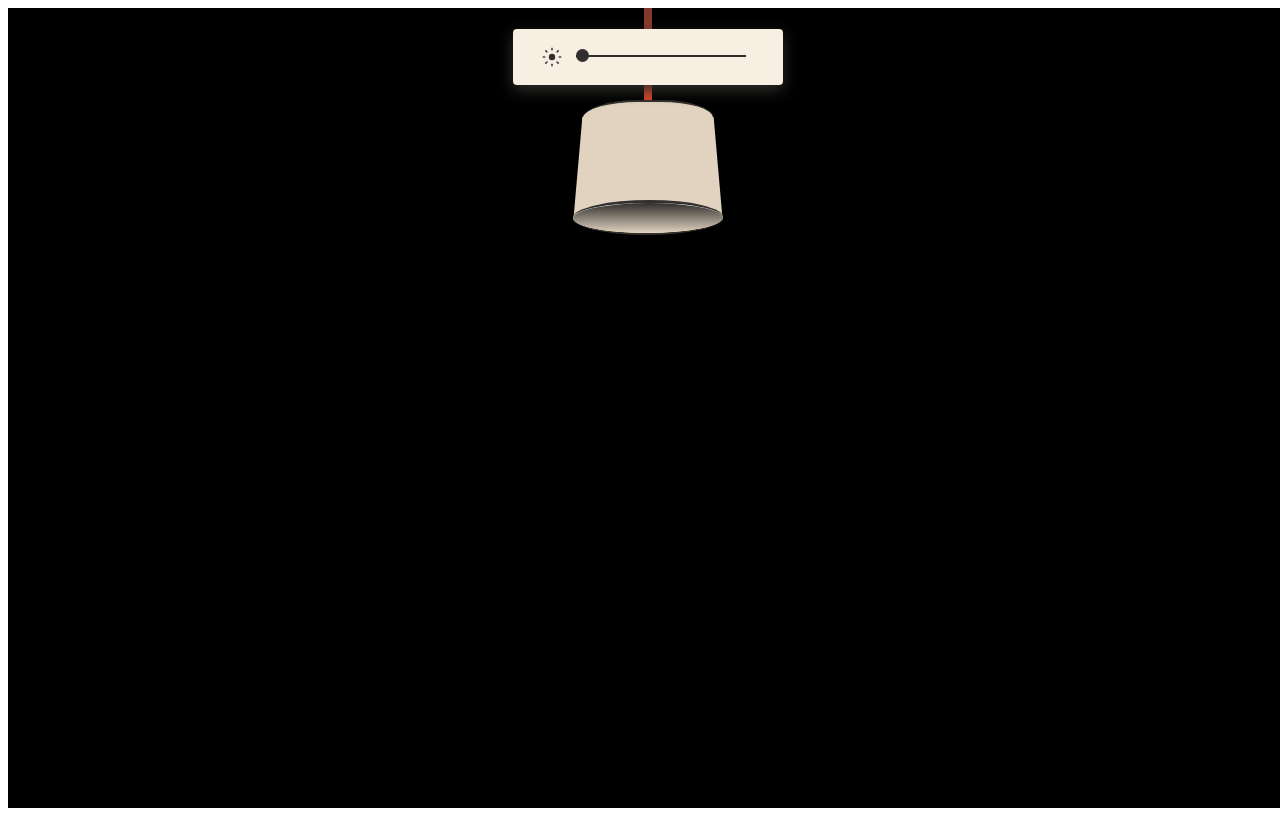
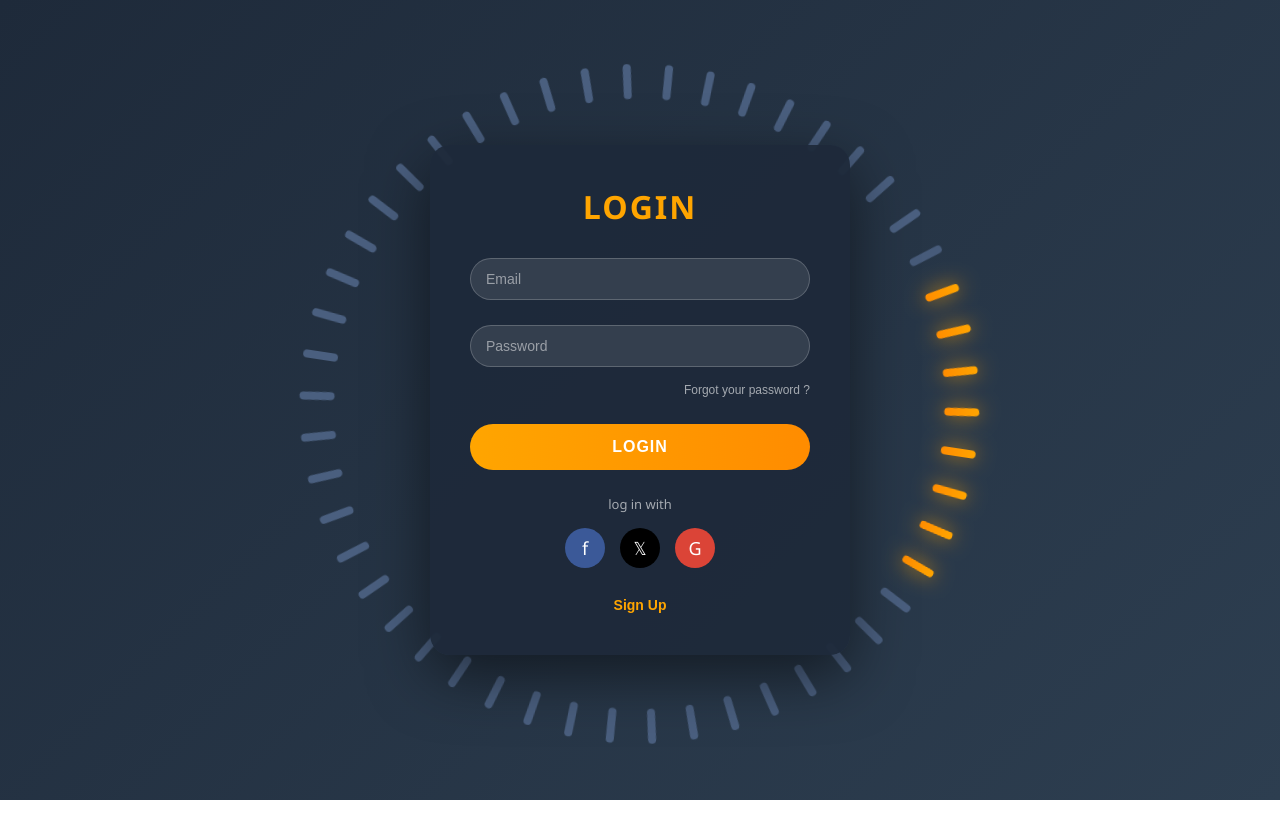
Before and after one commit to Avinash7500/rp-construction-tracker, a React (Vite) app: page /login in a window 1280 px wide. Built offline with nearby package versions, Linux system fonts and the light colour scheme; no server answers.

Commit message:
login page changed to circel

```diff
--- a/src/pages/Login.css
+++ b/src/pages/Login.css
@@ -1,425 +1,205 @@
 /* Login.css */
 
-:root {
-  --border-color: #31302E;
-  --shadow-color: #31302E;
-  --main-bg-color: #000;
-  --secondary-bg-color: #F8EEE2;
-  --lamp-light-color: #E2D3C1;
-  --lamp-dark-color: #E2D3C1;
-  --rope-color: #EF4629;
-  --icon-color: #31302E;
-  --lamp-width: 140px;
-  --lamp-height: 100px;
-  --lamp-top-height: 20px;
+* {
+  margin: 0;
+  padding: 0;
+  box-sizing: border-box;
 }
 
-.login-container {
-  box-sizing: border-box;
-  margin: 0;
-  padding: 0;
+.container {
+  font-family: 'Segoe UI', Tahoma, Geneva, Verdana, sans-serif;
+  background: linear-gradient(135deg, #1e2a3a 0%, #2d3e50 100%);
   display: flex;
-  flex-direction: column;
   justify-content: center;
   align-items: center;
-  background-color: var(--main-bg-color);
-  overflow: hidden;
   width: 100vw;
   height: 100vh;
-  font-family: Arial, sans-serif;
+  overflow: hidden;
+  position: relative;
 }
 
-/* Slider form - positioned above lamp */
-.slider-form {
-  margin: 0 0 2em 0;
-  width: 200px;
-  padding: 1.5em 2.2em;
-  border-radius: 4px;
-  background: var(--secondary-bg-color);
-  box-shadow: 0 5px 15px var(--shadow-color);
-  z-index: 10;
+.circle-container {
+  position: absolute;
+  width: 340px;
+  height: 340px;
+  animation: rotate 20s linear infinite;
 }
 
-.lamp-wrapper {
-  position: relative;
-  width: 100%;
-  justify-content: center;
-  display: flex;
-  margin-bottom: 2em;
+@keyframes rotate {
+  from { transform: rotate(0deg); }
+  to { transform: rotate(360deg); }
 }
 
-.lamp {
-  height: var(--lamp-height);
-  width: var(--lamp-width);
-  position: relative;
-  z-index: 2;
+.bar {
+  position: absolute;
+  width: 8px;
+  height: 35px;
+  background: #4a5f7f;
+  border-radius: 4px;
+  top: 0;
+  left: 50%;
+  transform-origin: center 170px;
+  transition: background 0.3s ease;
 }
 
-.lamp-part {
-  background-color: var(--lamp-dark-color);
-  transform: skewX(-5deg);
-  height: var(--lamp-height);
-  width: 60%;
-  position: absolute;
-  top: 0;
-  left: 0;
+.bar.active {
+  background: linear-gradient(180deg, #ffa500, #ff8c00);
+  box-shadow: 0 0 20px rgba(255, 165, 0, 0.8);
 }
 
-.lamp-part.-body.right {
-  transform: skewX(5deg);
-  left: auto;
-  right: 0;
+.login-box {
+  position: relative;
+  z-index: 10;
+  background: rgba(30, 42, 58, 0.95);
+  padding: 40px;
+  border-radius: 20px;
+  box-shadow: 0 20px 60px rgba(0, 0, 0, 0.5);
+  width: 420px;
 }
 
-.lamp-part.-top {
-  background: transparent;
-  position: absolute;
-  width: calc(var(--lamp-width) - 10px);
-  height: var(--lamp-top-height);
-  left: 6px;
-  top: -17px;
+h2 {
+  text-align: center;
+  color: #ffa500;
+  margin-bottom: 30px;
+  font-size: 32px;
+  font-weight: 600;
+  text-transform: uppercase;
+  letter-spacing: 2px;
 }
 
-.lamp-part.-top-part {
-  width: 50%;
-  height: var(--lamp-top-height);
-  left: 0;
-  top: 0;
-  transform: skewX(-5deg);
-  border-radius: 80% 0 0 0;
-  border-top: 2px solid var(--border-color);
-  border-bottom: none;
+.input-group {
+  position: relative;
+  margin-bottom: 25px;
 }
 
-.lamp-part.-top-part.right {
-  transform: skewX(5deg);
-  left: auto;
-  right: 1px;
-  border-radius: 0 80% 0 0;
+.input-group input {
+  width: 100%;
+  padding: 12px 40px 12px 15px;
+  background: rgba(255, 255, 255, 0.1);
+  border: 1px solid rgba(255, 255, 255, 0.2);
+  border-radius: 25px;
+  color: #fff;
+  font-size: 14px;
+  outline: none;
+  transition: all 0.3s ease;
 }
 
-.lamp-part.-bottom {
-  background: linear-gradient(#FFFFFA, #FDFFB2);
-  height: calc(var(--lamp-top-height) + 10px);
-  width: calc(var(--lamp-width) + 10px);
-  position: absolute;
-  top: auto;
-  bottom: -18px;
-  left: -5px;
-  border-radius: 50%;
-  border-top: 3px solid var(--border-color);
-  border-bottom: 2px solid var(--border-color);
+.input-group input:focus {
+  border-color: #ffa500;
+  box-shadow: 0 0 15px rgba(255, 165, 0, 0.3);
 }
 
-.lamp-part.-bottom:before {
-  content: "";
-  position: absolute;
-  left: 0;
-  top: 0;
-  background: linear-gradient(var(--border-color), var(--lamp-light-color));
-  border-radius: 50%;
-  width: 100%;
-  height: 100%;
-  opacity: 1;
+.input-group input::placeholder {
+  color: rgba(255, 255, 255, 0.5);
 }
 
-.blub {
+.input-icon {
   position: absolute;
-  width: calc(var(--lamp-width) - 20px);
-  height: calc(var(--lamp-height) - 20px);
-  top: calc(var(--lamp-top-height) - 10px);
-  left: calc(var(--lamp-top-height) - 10px);
-  border-radius: 5% 3% 38% 40%;
-  background-color: #FFFFFA;
-  -webkit-filter: blur(15px);
-  filter: blur(15px);
-  z-index: 2;
-  opacity: 0;
-  transition: all 300ms;
+  right: 15px;
+  top: 50%;
+  transform: translateY(-50%);
+  color: rgba(255, 255, 255, 0.5);
+  font-size: 16px;
 }
 
-.lamp-rope {
-  position: absolute;
-  width: 8px;
-  height: 200px;
-  background: linear-gradient(var(--border-color) 9%, var(--rope-color));
-  bottom: 100%;
-  margin: auto;
-}
-
-.wall-light-shadow {
-  background: linear-gradient(var(--lamp-light-color), var(--main-bg-color) 30%);
-  width: 80%;
-  height: 200vh;
-  position: absolute;
-  top: 150%;
-  left: auto;
-  border-radius: 50% 50% 0 0;
-  -webkit-filter: blur(5px);
-  filter: blur(5px);
-  z-index: -1;
-  opacity: 0;
-  transition: all 300ms;
-}
-
-/* Login form - positioned below lamp */
-.login-form {
-  margin-top: 50px;
-  width: 250px;
-  padding: 2em 2.2em;
-  border-radius: 8px;
-  background: #663300;
-  box-shadow: 0 5px 15px var(--shadow-color);
-  opacity: 0;
-  transition: all 300ms ease;
-  transform: translateY(20px);
-}
-
-.login-form h2 {
-  text-align: center;
-  color: #E2D3C1;
-  margin-bottom: 1.5em;
-  font-size: 1.5em;
-}
-
-.form-group {
-  margin-bottom: 1.2em;
-}
-
-.form-group label {
-  display: block;
-  margin-bottom: 0.5em;
-  color: #E2D3C1;
-  font-weight: bold;
-  font-size: 0.9em;
-}
-
-.form-group input {
-  width: 100%;
-  padding: 0.8em;
-  border: 1px solid var(--border-color);
-  border-radius: 4px;
-  font-size: 1em;
-  transition: border-color 300ms ease;
-  box-sizing: border-box;
-  background: #E2D3C1;
-}
-
-.form-group input:focus {
-  outline: none;
-  border-color: var(--rope-color);
+.forgot-password {
+  text-align: right;
+  margin-top: -15px;
+  margin-bottom: 25px;
 }
 
 .login-btn {
   width: 100%;
-  padding: 0.8em;
-  background: #E2D3C1;
-  color: #000;
+  padding: 14px;
+  background: linear-gradient(90deg, #ffa500, #ff8c00);
   border: none;
-  border-radius: 4px;
-  font-size: 1em;
-  font-weight: bold;
-  cursor: pointer;
-  transition: all 300ms ease;
+  border-radius: 25px;
+  color: #fff;
+  font-size: 16px;
+  font-weight: 600;
   text-transform: uppercase;
   letter-spacing: 1px;
+  cursor: pointer;
+  position: relative;
+  overflow: hidden;
+  transition: all 0.3s ease;
 }
 
 .login-btn:hover {
-  color: #E2D3C1;
-  background: #be5f00;
-  transform: translateY(-1px);
+  transform: translateY(-2px);
+  box-shadow: 0 10px 30px rgba(255, 165, 0, 0.5);
 }
 
-.icon {
-  width: 8px;
-  height: 8px;
-  display: inline-block;
+.login-btn::before {
+  content: '';
+  position: absolute;
+  top: 50%;
+  left: 50%;
+  width: 0;
+  height: 0;
+  border-radius: 50%;
+  background: rgba(255, 255, 255, 0.3);
+  transform: translate(-50%, -50%);
+  transition: width 0.6s ease, height 0.6s ease;
 }
 
-.sun {
-  background: var(--icon-color);
-  border-radius: 50%;
-  position: relative;
-  float: left;
-  transform: scale(0.8);
+.login-btn:active::before {
+  width: 300px;
+  height: 300px;
 }
 
-.ray {
-  background: var(--icon-color);
-  width: 2px;
-  height: 4px;
-  position: absolute;
-  left: 3px;
-  bottom: 12px;
-  transform-origin: 50% calc(100% + 8px);
-  border-radius: 50%;
+.social-login {
+  margin-top: 25px;
+  text-align: center;
 }
 
-.ray:nth-child(1) { transform: rotate(45deg); }
-.ray:nth-child(2) { transform: rotate(90deg); }
-.ray:nth-child(3) { transform: rotate(135deg); }
-.ray:nth-child(4) { transform: rotate(180deg); }
-.ray:nth-child(5) { transform: rotate(225deg); }
-.ray:nth-child(6) { transform: rotate(270deg); }
-.ray:nth-child(7) { transform: rotate(315deg); }
-.ray:nth-child(8) { transform: rotate(360deg); }
-
-input[type=range] {
-  -webkit-appearance: none;
-  width: calc(100% - 30px);
-  float: right;
+.social-login p {
+  color: rgba(255, 255, 255, 0.6);
+  font-size: 13px;
+  margin-bottom: 15px;
 }
 
-input[type=range]:focus {
-  outline: none;
+.social-icons {
+  display: flex;
+  justify-content: center;
+  gap: 15px;
 }
 
-input[type=range]::-webkit-slider-runnable-track {
-  width: 100%;
-  height: 2px;
+.social-icon {
+  width: 40px;
+  height: 40px;
+  border-radius: 50%;
+  display: flex;
+  justify-content: center;
+  align-items: center;
   cursor: pointer;
-  background: var(--icon-color);
+  transition: all 0.3s ease;
+  font-size: 18px;
+  color: #fff;
 }
 
-input[type=range]::-webkit-slider-thumb {
-  height: 13px;
-  width: 13px;
-  border-radius: 50%;
-  background: var(--icon-color);
-  cursor: pointer;
-  -webkit-appearance: none;
-  margin-top: -6px;
+.social-icon.facebook {
+  background: #3b5998;
 }
 
-input[type=range]:hover::-webkit-slider-thumb {
-  box-shadow: 0 0 5px var(--icon-color);
+.social-icon.twitter {
+  background: #000;
 }
 
-input[type=range]::-moz-range-track {
-  width: 100%;
-  height: 2px;
-  cursor: pointer;
-  background: var(--icon-color);
+.social-icon.google {
+  background: #db4437;
 }
 
-input[type=range]::-moz-range-thumb {
-  height: 13px;
-  width: 13px;
-  border-radius: 50%;
-  background: var(--icon-color);
-  cursor: pointer;
-  -webkit-appearance: none;
-  margin-top: -6px;
+.social-icon:hover {
+  transform: translateY(-5px) scale(1.1);
+  box-shadow: 0 10px 20px rgba(0, 0, 0, 0.3);
 }
 
-/* Light intensity states */
-.login-container[data-light^="1"] .blub, .login-container[data-light^="1"] .wall-light-shadow {
-  opacity: 0.1;
-}
-.login-container[data-light^="1"] .lamp-part.-bottom:before {
-  opacity: 0.9;
-}
-.login-container[data-light^="1"] .login-form {
-  opacity: 0.1;
-  transform: translateY(15px);
+.signup-link {
+  text-align: center;
+  margin-top: 25px;
 }
 
-.login-container[data-light^="2"] .blub, .login-container[data-light^="2"] .wall-light-shadow {
-  opacity: 0.2;
+.toggle-password {
+  cursor: pointer;
 }
-.login-container[data-light^="2"] .lamp-part.-bottom:before {
-  opacity: 0.8;
-}
-.login-container[data-light^="2"] .login-form {
-  opacity: 0.2;
-  transform: translateY(10px);
-}
-
-.login-container[data-light^="3"] .blub, .login-container[data-light^="3"] .wall-light-shadow {
-  opacity: 0.3;
-}
-.login-container[data-light^="3"] .lamp-part.-bottom:before {
-  opacity: 0.7;
-}
-.login-container[data-light^="3"] .login-form {
-  opacity: 0.3;
-  transform: translateY(8px);
-}
-
-.login-container[data-light^="4"] .blub, .login-container[data-light^="4"] .wall-light-shadow {
-  opacity: 0.4;
-}
-.login-container[data-light^="4"] .lamp-part.-bottom:before {
-  opacity: 0.6;
-}
-.login-container[data-light^="4"] .login-form {
-  opacity: 0.4;
-  transform: translateY(6px);
-}
-
-.login-container[data-light^="5"] .blub, .login-container[data-light^="5"] .wall-light-shadow {
-  opacity: 0.5;
-}
-.login-container[data-light^="5"] .lamp-part.-bottom:before {
-  opacity: 0.5;
-}
-.login-container[data-light^="5"] .login-form {
-  opacity: 0.5;
-  transform: translateY(4px);
-}
-
-.login-container[data-light^="6"] .blub, .login-container[data-light^="6"] .wall-light-shadow {
-  opacity: 0.6;
-}
-.login-container[data-light^="6"] .lamp-part.-bottom:before {
-  opacity: 0.4;
-}
-.login-container[data-light^="6"] .login-form {
-  opacity: 0.6;
-  transform: translateY(3px);
-}
-
-.login-container[data-light^="7"] .blub, .login-container[data-light^="7"] .wall-light-shadow {
-  opacity: 0.7;
-}
-.login-container[data-light^="7"] .lamp-part.-bottom:before {
-  opacity: 0.3;
-}
-.login-container[data-light^="7"] .login-form {
-  opacity: 0.7;
-  transform: translateY(2px);
-}
-
-.login-container[data-light^="8"] .blub, .login-container[data-light^="8"] .wall-light-shadow {
-  opacity: 0.8;
-}
-.login-container[data-light^="8"] .lamp-part.-bottom:before {
-  opacity: 0.2;
-}
-.login-container[data-light^="8"] .login-form {
-  opacity: 0.8;
-  transform: translateY(1px);
-}
-
-.login-container[data-light^="9"] .blub, .login-container[data-light^="9"] .wall-light-shadow {
-  opacity: 0.9;
-}
-.login-container[data-light^="9"] .lamp-part.-bottom:before {
-  opacity: 0.1;
-}
-.login-container[data-light^="9"] .login-form {
-  opacity: 0.9;
-  transform: translateY(0);
-}
-
-.login-container[data-light="10"] .blub, .login-container[data-light="10"] .wall-light-shadow {
-  opacity: 1;
-}
-.login-container[data-light="10"] .lamp-part.-bottom:before {
-  opacity: 0;
-}
-.login-container[data-light="10"] .login-form {
-  opacity: 1;
-  transform: translateY(0);
-}
--- a/src/pages/Login.jsx
+++ b/src/pages/Login.jsx
@@ -1,4 +1,4 @@
-import { useState } from "react";
+import { useState, useEffect, useRef } from "react";
 import { useNavigate } from "react-router-dom";
 
 import { auth, db } from "../firebase/firebaseConfig";
@@ -13,14 +13,15 @@ import { doc, getDoc, setDoc, serverTimestamp } from "firebase/firestore";
 import { showError } from "../utils/showError";
 import { showSuccess } from "../utils/showSuccess";
 
-import "./Login.css"; // Assuming you add the CSS below to Login.css
+import "./Login.css"; // Updated CSS below
 
 export default function Login() {
   const navigate = useNavigate();
+  const circleRef = useRef(null); // Ref for the circle container
 
   const [email, setEmail] = useState("");
   const [password, setPassword] = useState("");
-  const [light, setLight] = useState(0); // For slider
+  const [showPassword, setShowPassword] = useState(false); // New state for password toggle
 
   const [loadingLogin, setLoadingLogin] = useState(false);
   const [loadingCreateEngineer, setLoadingCreateEngineer] = useState(false);
@@ -139,95 +140,138 @@ export default function Login() {
     }
   };
 
+  // Toggle password visibility
+  const togglePassword = () => {
+    setShowPassword(!showPassword);
+  };
+
+  // Animate bars on mount
+  useEffect(() => {
+    const circleContainer = circleRef.current;
+    const numBars = 50;
+    let activeBars = 0;
+
+    // Create bars
+    for (let i = 0; i < numBars; i++) {
+      const bar = document.createElement('div');
+      bar.className = 'bar';
+      bar.style.transform = `rotate(${(360 / numBars) * i}deg) translateY(-170px)`;
+      circleContainer.appendChild(bar);
+    }
+
+    // Animation function
+    const animateBars = () => {
+      const bars = circleContainer.querySelectorAll('.bar');
+      const interval = setInterval(() => {
+        bars[activeBars % numBars].classList.add('active');
+        if (activeBars > 8) {
+          bars[(activeBars - 8) % numBars].classList.remove('active');
+        }
+        activeBars++;
+      }, 100);
+      return interval;
+    };
+
+    const intervalId = animateBars();
+
+    // Cleanup on unmount
+    return () => {
+      clearInterval(intervalId);
+      // Remove bars to prevent duplicates on re-render
+      while (circleContainer.firstChild) {
+        circleContainer.removeChild(circleContainer.firstChild);
+      }
+    };
+  }, []);
+
   return (
-    <div className="login-container" data-light={light}>
-      {/* Slider form above lamp */}
-      <form className="slider-form">
-        <div className="icon sun">
-          <div className="ray"></div>
-          <div className="ray"></div>
-          <div className="ray"></div>
-          <div className="ray"></div>
-          <div className="ray"></div>
-          <div className="ray"></div>
-          <div className="ray"></div>
-          <div className="ray"></div>
-        </div>
-        <input
-          type="range"
-          id="slider"
-          value={light}
-          min="0"
-          max="10"
-          onChange={(e) => setLight(e.target.value)}
-        />
-      </form>
+    <div className="container">
+      <div className="circle-container" ref={circleRef}></div>
 
-      {/* Lamp in the center */}
-      <div className="lamp-wrapper">
-        <div className="lamp-rope"></div>
-        <div className="lamp">
-          <div className="lamp-part -top">
-            <div className="lamp-part -top-part"></div>
-            <div className="lamp-part -top-part right"></div>
-          </div>
-          <div className="lamp-part -body"></div>
-          <div className="lamp-part -body right"></div>
-          <div className="lamp-part -bottom"></div>
-          <div className="blub"></div>
-        </div>
-        <div className="wall-light-shadow"></div>
-      </div>
+      <div className="login-box">
+        <h2>Login</h2>
 
-      {/* Login form below lamp */}
-      <div className="login-form">
-        <h2>Welcome</h2>
         <form onSubmit={handleLogin}>
-          <div className="form-group">
-            <label htmlFor="email">Email:</label>
+          <div className="input-group">
             <input
               type="email"
-              id="email"
-              name="email"
+              placeholder="Email"
               value={email}
               onChange={(e) => setEmail(e.target.value)}
               required
             />
+            <span className="input-icon">
+              <i className="fa-solid fa-envelope" style={{ color: '#ffffff' }}></i>
+            </span>
           </div>
-          <div className="form-group">
-            <label htmlFor="password">Password:</label>
+
+          <div className="input-group">
             <input
-              type="password"
-              id="password"
-              name="password"
+              type={showPassword ? "text" : "password"}
+              placeholder="Password"
               value={password}
               onChange={(e) => setPassword(e.target.value)}
               required
             />
+            <span className="input-icon toggle-password" onClick={togglePassword}>
+              <i className="fa-solid fa-lock" style={{ color: '#ffffff' }}></i>
+            </span>
           </div>
+
+          <div className="forgot-password">
+            <button
+              type="button"
+              onClick={onForgotPassword}
+              disabled={loadingReset}
+              style={{
+                background: 'none',
+                border: 'none',
+                color: 'rgba(255, 255, 255, 0.6)',
+                textDecoration: 'none',
+                fontSize: '12px',
+                cursor: 'pointer',
+              }}
+              onMouseEnter={(e) => (e.target.style.color = '#ffa500')}
+              onMouseLeave={(e) => (e.target.style.color = 'rgba(255, 255, 255, 0.6)')}
+            >
+              {loadingReset ? "Sending..." : "Forgot your password ?"}
+            </button>
+          </div>
+
           <button type="submit" className="login-btn" disabled={loadingLogin}>
-            {loadingLogin ? "Logging in..." : "Login"}
+            {loadingLogin ? "Logging in..." : "LOGIN"}
           </button>
-          {/* Additional buttons */}
-          <button
-            type="button"
-            onClick={onForgotPassword}
-            disabled={loadingReset}
-            className="login-btn"
-            style={{ marginTop: 8 }}
-          >
-            {loadingReset ? "Sending..." : "Forgot Password"}
-          </button>
+        </form>
+
+        <div className="social-login">
+          <p>log in with</p>
+          <div className="social-icons">
+            <div className="social-icon facebook">f</div>
+            <div className="social-icon twitter">𝕏</div>
+            <div className="social-icon google">G</div>
+          </div>
+        </div>
+
+        <div className="signup-link">
           <button
             type="button"
             onClick={createEngineerAccount}
             disabled={loadingCreateEngineer}
-            className="login-btn"
-            style={{ marginTop: 8 }}
+            style={{
+              background: 'none',
+              border: 'none',
+              color: '#ffa500',
+              textDecoration: 'none',
+              fontSize: '14px',
+              fontWeight: '600',
+              cursor: 'pointer',
+            }}
+            onMouseEnter={(e) => (e.target.style.color = '#ff8c00')}
+            onMouseLeave={(e) => (e.target.style.color = '#ffa500')}
           >
-            {loadingCreateEngineer ? "Creating..." : "Create Engineer Account (Dev)"}
+            {loadingCreateEngineer ? "Creating..." : "Sign Up"}
           </button>
-        </form>
+        </div>
       </div>
     </div>
   );
```
